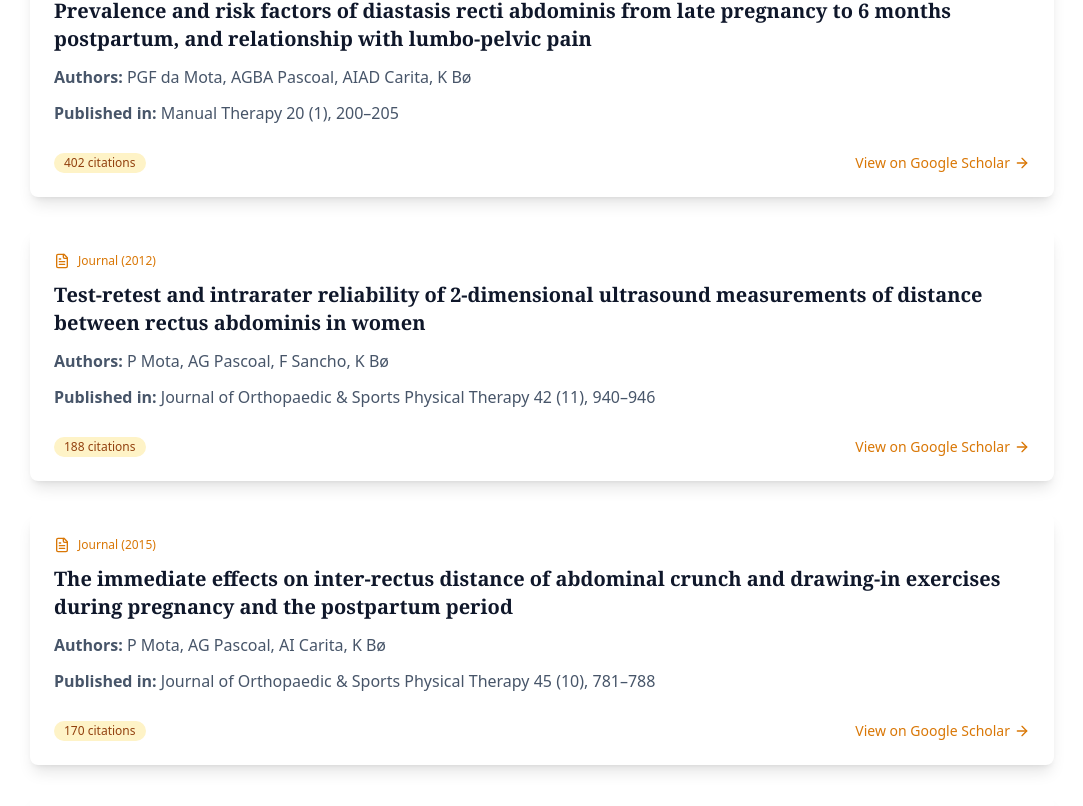
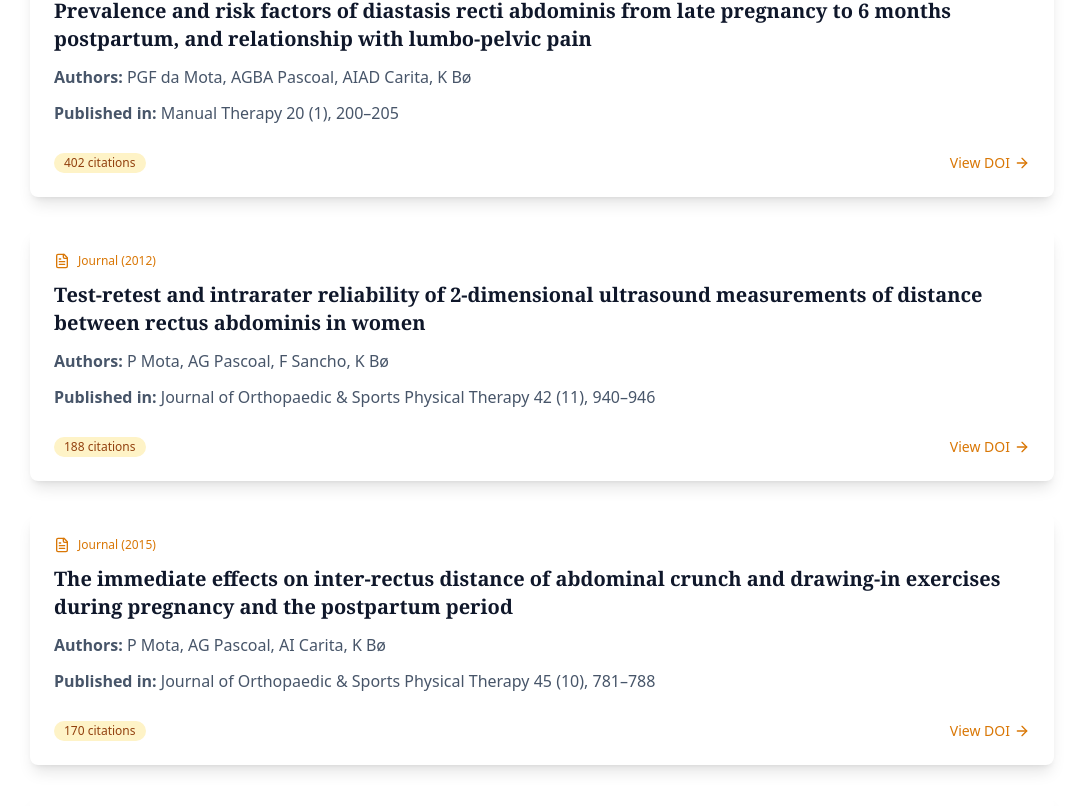
Before and after one commit to rodrigobarona/patricia-mota-webiste, a Next.js app: page /publications in a window 1280 px wide. Shown: the part 754-1560 px from the top of the page, without its empty margins (98-1181 px from the left). Built offline with nearby package versions, Linux system fonts and the light colour scheme; a web font is replaced by a local one.

Commit message:
update DOI refernce and confitional fields

```diff
--- a/app/publications/page.tsx
+++ b/app/publications/page.tsx
@@ -49,7 +49,8 @@ export default function PublicationsPage() {
     "journal": "Manual Therapy 20 (1), 200–205",
     "year": "2015",
     "citationCount": 402,
-    "url": "https://scholar.google.com/citations?view_op=view_citation&hl=es&user=fNJsrScAAAAJ&citation_for_view=fNJsrScAAAAJ:roLk4NBRz8UC",
+    "doi": "10.1016/j.math.2014.09.002",
+    "url": "https://doi.org/10.1016/j.math.2014.09.002",
     "type": "journal"
   },
   {
@@ -59,7 +60,8 @@ export default function PublicationsPage() {
     "journal": "Journal of Orthopaedic & Sports Physical Therapy 42 (11), 940–946",
     "year": "2012",
     "citationCount": 188,
-    "url": "https://scholar.google.com/scholar?oi=bibs&hl=es&cites=16620520675008830084",
+    "doi": "10.2519/jospt.2012.4115",
+    "url": "https://doi.org/10.2519/jospt.2012.4115",
     "type": "journal"
   },
   {
@@ -69,7 +71,8 @@ export default function PublicationsPage() {
     "journal": "Journal of Orthopaedic & Sports Physical Therapy 45 (10), 781–788",
     "year": "2015",
     "citationCount": 170,
-    "url": "https://scholar.google.com/scholar?oi=bibs&hl=es&cites=6243102162296243395",
+    "doi": "10.2519/jospt.2015.5459",
+    "url": "https://doi.org/10.2519/jospt.2015.5459",
     "type": "journal"
   },
   {
@@ -79,7 +82,8 @@ export default function PublicationsPage() {
     "journal": "Manual Therapy 18 (4), 294–298",
     "year": "2013",
     "citationCount": 158,
-    "url": "https://scholar.google.com/scholar?oi=bibs&hl=es&cites=2318598787891715822",
+    "doi": "10.1016/j.math.2012.10.013",
+    "url": "https://doi.org/10.1016/j.math.2012.10.013",
     "type": "journal"
   },
   {
@@ -89,7 +93,8 @@ export default function PublicationsPage() {
     "journal": "Physiotherapy 100 (4), 344–348",
     "year": "2014",
     "citationCount": 152,
-    "url": "https://scholar.google.com/scholar?oi=bibs&hl=es&cites=17782459121054432690",
+    "doi": "10.1016/j.physio.2013.11.006",
+    "url": "https://doi.org/10.1016/j.physio.2013.11.006",
     "type": "journal"
   },
   {
@@ -99,7 +104,8 @@ export default function PublicationsPage() {
     "journal": "Physiotherapy 101 (3), 286–291",
     "year": "2015",
     "citationCount": 151,
-    "url": "https://scholar.google.com/scholar?oi=bibs&hl=es&cites=252083268315713554",
+    "doi": "10.1016/j.physio.2015.04.004",
+    "url": "https://doi.org/10.1016/j.physio.2015.04.004",
     "type": "journal"
   },
   {
@@ -109,7 +115,8 @@ export default function PublicationsPage() {
     "journal": "Musculoskeletal Science and Practice 35, 34–37",
     "year": "2018",
     "citationCount": 126,
-    "url": "https://scholar.google.com/scholar?oi=bibs&hl=es&cites=2431985006401479992",
+    "doi": "10.1016/j.msksp.2018.02.004",
+    "url": "https://doi.org/10.1016/j.msksp.2018.02.004",
     "type": "journal"
   },
   {
@@ -119,7 +126,8 @@ export default function PublicationsPage() {
     "journal": "Current Women's Health Reviews 11 (1), 59–67",
     "year": "2015",
     "citationCount": 55,
-    "url": "https://scholar.google.com/scholar?oi=bibs&hl=es&cites=14890122415070944432",
+    "doi": "10.2174/1573403X11511010059",
+    "url": "https://doi.org/10.2174/1573403X11511010059",
     "type": "journal"
   },
   {
@@ -129,7 +137,8 @@ export default function PublicationsPage() {
     "journal": "Obstetrics & Gynecology 137 (2), 376",
     "year": "2021",
     "citationCount": 33,
-    "url": "https://scholar.google.com/scholar?oi=bibs&hl=es&cites=8814812830936185119",
+    "doi": "10.1097/AOG.0000000000004267",
+    "url": "https://doi.org/10.1097/AOG.0000000000004267",
     "type": "journal"
   },
   {
@@ -139,7 +148,8 @@ export default function PublicationsPage() {
     "journal": "Journal of Biomechanics 46 (1), 129–136",
     "year": "2013",
     "citationCount": 20,
-    "url": "https://scholar.google.com/scholar?oi=bibs&hl=es&cites=11736704531873142931",
+    "doi": "10.1016/j.jbiomech.2012.10.041",
+    "url": "https://doi.org/10.1016/j.jbiomech.2012.10.041",
     "type": "journal"
   },
    {
@@ -149,7 +159,8 @@ export default function PublicationsPage() {
     "journal": "Insights into Imaging 14 (1), 92",
     "year": "2023",
     "citationCount": 12,
-    "url": "https://scholar.google.com/scholar?oi=bibs&hl=es&cites=5990545990762364242",
+    "doi": "10.1186/s13244-023-01443-4",
+    "url": "https://doi.org/10.1186/s13244-023-01443-4",
     "type": "journal"
   },
   {
@@ -159,7 +170,8 @@ export default function PublicationsPage() {
     "journal": "Women's Health and Biomechanics: Where Medicine and Engineering Meet, 121–132",
     "year": "2018",
     "citationCount": 12,
-    "url": "https://scholar.google.com/scholar?oi=bibs&hl=es&cites=7136265399277573817",
+    "doi": "10.1007/978-3-319-71574-2_10",
+    "url": "https://doi.org/10.1007/978-3-319-71574-2_10",
     "type": "book"
   },
   {
@@ -169,7 +181,8 @@ export default function PublicationsPage() {
     "journal": "Physiotherapy 101, e1050–e1051",
     "year": "2015",
     "citationCount": 10,
-    "url": "https://scholar.google.com/scholar?oi=bibs&hl=es&cites=8513164834251333481",
+    "doi": "10.1016/j.physio.2015.03.1928",
+    "url": "https://doi.org/10.1016/j.physio.2015.03.1928",
     "type": "journal"
   },
   {
@@ -179,7 +192,8 @@ export default function PublicationsPage() {
     "journal": "International Urogynecology Journal 34 (9), 1997–2005",
     "year": "2023",
     "citationCount": 6,
-    "url": "https://scholar.google.com/scholar?oi=bibs&hl=es&cites=6878284230454888170",
+    "doi": "10.1007/s00192-023-05526-0",
+    "url": "https://doi.org/10.1007/s00192-023-05526-0",
     "type": "journal"
   },
   {
@@ -189,7 +203,8 @@ export default function PublicationsPage() {
     "journal": "Exercise and Physical Activity During Pregnancy and Postpartum: Evidence …",
     "year": "2022",
     "citationCount": 4,
-    "url": "https://scholar.google.com/scholar?oi=bibs&hl=es&cites=8969841596613253544",
+    "doi": "10.1007/978-3-319-91032-1_10",
+    "url": "https://doi.org/10.1007/978-3-319-91032-1_10",
     "type": "book"
   },
   {
@@ -199,6 +214,7 @@ export default function PublicationsPage() {
     "journal": "Journal of Biomechanics 45, S493",
     "year": "2012",
     "citationCount": 4,
+    "doi": "",
     "url": "https://scholar.google.com/scholar?oi=bibs&hl=es&cites=14430390167188541743",
     "type": "journal"
   },
@@ -209,7 +225,8 @@ export default function PublicationsPage() {
     "journal": "Neurourology and Urodynamics 42 (5), 1162–1168",
     "year": "2023",
     "citationCount": 2,
-    "url": "https://scholar.google.com/scholar?oi=bibs&hl=es&cites=14029325962613597330",
+    "doi": "10.1002/nau.25180",
+    "url": "https://doi.org/10.1002/nau.25180",
     "type": "journal"
   },
   {
@@ -219,17 +236,19 @@ export default function PublicationsPage() {
     "journal": "International Society of Biomechanics XXIII Congress, 3–7",
     "year": "2011",
     "citationCount": 2,
+    "doi": "",
     "url": "https://scholar.google.com/scholar?oi=bibs&hl=es&cites=17166153426739146416",
     "type": "conference"
   },
   {
     "id": "19",
-    "title": "On “The impact of hypopressive abdominal exercise on Linea Alba morphology in women who are postpartum: a short-term cross-sectional study.” Arranz-Martín B, Navarro-Brazález B …",
+    "title": "On “The impact of hypopressive abdominal exercise on Linea Alba morphology in women who are postpartum: a short-term cross-sectional study.”",
     "authors": "P Mota, NM Theodorsen, S Gluppe, K Bø",
     "journal": "Physical Therapy 103 (4), pzad018",
     "year": "2023",
     "citationCount": 1,
-    "url": "https://scholar.google.com/scholar?oi=bibs&hl=es&cites=10574981612621997824",
+    "doi": "10.1093/ptj/pzad018",
+    "url": "https://doi.org/10.1093/ptj/pzad018",
     "type": "journal"
   },
   {
@@ -239,6 +258,7 @@ export default function PublicationsPage() {
     "journal": "Instituto Politécnico de Santarém",
     "year": "2020",
     "citationCount": 1,
+    "doi": "",
     "url": "https://scholar.google.com/scholar?oi=bibs&hl=es&cites=16773139142481104961",
     "type": "book"
   },
@@ -249,27 +269,30 @@ export default function PublicationsPage() {
     "journal": "Journal of Biomechanics 45, S460",
     "year": "2012",
     "citationCount": 1,
-    "url": "https://scholar.google.com/scholar?oi=bibs&hl=es&cites=1044497119337901590",
+    "doi": "10.1016/S0021-9290(12)70461-X",
+    "url": "https://doi.org/10.1016/S0021-9290(12)70461-X",
     "type": "journal"
   },
   {
     "id": "22",
     "title": "Alterations of the abdominal wall during pregnancy",
     "authors": "P Mota",
-    "journal": "Post-maternity Body Changes: Obstetric Fundamentals and Surgical Reshaping …",
+    "journal": "Post-maternity Body Changes: Obstetric Fundamentals and Surgical Reshaping",
     "year": "2023",
     "citationCount": 0,
-    "url": "https://scholar.google.com/citations?view_op=view_citation&hl=es&user=fNJsrScAAAAJ&cstart=20&citation_for_view=fNJsrScAAAAJ:ULOm3_A8WrAC",
+    "doi": "",
+    "url": "https://scholar.google.com/scholar?oi=bibs&hl=es&cites=ULOm3_A8WrAC",
     "type": "book"
   },
   {
     "id": "23",
     "title": "Guía de Práctica Clínica sobre la Actividad Física durante el Embarazo",
-    "authors": "R Barakat, M Sánchez-Polan, C Silva-Jose, A Uria-Minguito, D Zhang, ...",
+    "authors": "R Barakat, M Sánchez-Polán, C Silva-Jose, A Uria-Minguito, D Zhang, ...",
     "journal": "",
     "year": "2023",
     "citationCount": 0,
-    "url": "https://scholar.google.com/citations?view_op=view_citation&hl=es&user=fNJsrScAAAAJ&cstart=20&citation_for_view=fNJsrScAAAAJ:YOwf2qJgpHMC",
+    "doi": "",
+    "url": "https://scholar.google.com/scholar?oi=bibs&hl=es&cites=YOwf2qJgpHMC",
     "type": "book"
   },
   {
@@ -279,7 +302,8 @@ export default function PublicationsPage() {
     "journal": "",
     "year": "2023",
     "citationCount": 0,
-    "url": "https://scholar.google.com/citations?view_op=view_citation&hl=es&user=fNJsrScAAAAJ&cstart=20&citation_for_view=fNJsrScAAAAJ:4TOpqqG69KYC",
+    "doi": "",
+    "url": "https://scholar.google.com/scholar?oi=bibs&hl=es&cites=4TOpqqG69KYC",
     "type": "conference"
   },
   {
@@ -289,17 +313,19 @@ export default function PublicationsPage() {
     "journal": "",
     "year": "2022",
     "citationCount": 0,
-    "url": "https://scholar.google.com/citations?view_op=view_citation&hl=es&user=fNJsrScAAAAJ&cstart=20&citation_for_view=fNJsrScAAAAJ:M3ejUd6NZC8C",
+    "doi": "",
+    "url": "https://scholar.google.com/scholar?oi=bibs&hl=es&cites=M3ejUd6NZC8C",
     "type": "conference"
   },
   {
     "id": "26",
     "title": "Surface electromyography and three/four-dimension ultrasound assessment of the pelvic floor in women with severe perineal tear",
-    "authors": "M Pinto-Coelho, K Bo, A Henriques, P Mota",
+    "authors": "M Pinto-Coelho, K Bø, A Henriques, P Mota",
     "journal": "",
     "year": "2021",
     "citationCount": 0,
-    "url": "https://scholar.google.com/citations?view_op=view_citation&hl=es&user=fNJsrScAAAAJ&cstart=20&citation_for_view=fNJsrScAAAAJ:_kc_bZDykSQC",
+    "doi": "",
+    "url": "https://scholar.google.com/scholar?oi=bibs&hl=es&cites=_kc_bZDykSQC",
     "type": "journal"
   },
   {
@@ -309,7 +335,8 @@ export default function PublicationsPage() {
     "journal": "Instituto Politécnico de Santarém",
     "year": "2020",
     "citationCount": 0,
-    "url": "https://scholar.google.com/citations?view_op=view_citation&hl=es&user=fNJsrScAAAAJ&cstart=20&citation_for_view=fNJsrScAAAAJ:0EnyYjriUFMC",
+    "doi": "",
+    "url": "https://scholar.google.com/scholar?oi=bibs&hl=es&cites=0EnyYjriUFMC",
     "type": "book"
   },
   {
@@ -319,7 +346,8 @@ export default function PublicationsPage() {
     "journal": "BioMedWomen, 195–198",
     "year": "2016",
     "citationCount": 0,
-    "url": "https://scholar.google.com/citations?view_op=view_citation&hl=es&user=fNJsrScAAAAJ&cstart=20&citation_for_view=fNJsrScAAAAJ:UeHWp8X0CEIC",
+    "doi": "",
+    "url": "https://scholar.google.com/scholar?oi=bibs&hl=es&cites=UeHWp8X0CEIC",
     "type": "conference"
   },
   {
@@ -329,7 +357,8 @@ export default function PublicationsPage() {
     "journal": "PQDT-Global",
     "year": "2014",
     "citationCount": 0,
-    "url": "https://scholar.google.com/citations?view_op=view_citation&hl=es&user=fNJsrScAAAAJ&cstart=20&citation_for_view=fNJsrScAAAAJ:Se3iqnhoufwC",
+    "doi": "",
+    "url": "https://scholar.google.com/scholar?oi=bibs&hl=es&cites=Se3iqnhoufwC",
     "type": "book"
   },
   {
@@ -339,15 +368,17 @@ export default function PublicationsPage() {
     "journal": "Journal of Biomechanics 45, S221",
     "year": "2012",
     "citationCount": 0,
-    "url": "https://scholar.google.com/citations?view_op=view_citation&hl=es&user=fNJsrScAAAAJ&cstart=20&citation_for_view=fNJsrScAAAAJ:MXK_kJrjxJIC",
+    "doi": "",
+    "url": "https://scholar.google.com/scholar?oi=bibs&hl=es&cites=11736704531873142931",
     "type": "journal"
-  },
-          {
+  },{
     "id": "31",
     "title": "Can Drawing in and Abdominal Crunch Exercises narrow the Inter-rectus Distance?",
     "authors": "P Mota; A G Pascoal; A I Carita; K Bø",
     "venue": "International Society of Biomechanics, Glasgow, 2015",
     "year": "2015",
+    "doi": "",
+    "url": "",
     "type": "conference"
   },
   {
@@ -356,6 +387,8 @@ export default function PublicationsPage() {
     "authors": "P Mota; A G Pascoal; A I Carita; K Bø",
     "venue": "XXIV Congress of the International Society of Biomechanics, Natal, 2013",
     "year": "2013",
+    "doi": "",
+    "url": "",
     "type": "conference"
   },
   {
@@ -364,13 +397,18 @@ export default function PublicationsPage() {
     "authors": "A I Carita; P Mota; A G Pascoal",
     "venue": "XX Congresso Anual da Sociedade Portuguesa de Estatística, Porto, 2012",
     "year": "2012",
+    "doi": "",
+    "url": "",
     "type": "conference"
-  },{
+  },
+  {
     "id": "34",
     "title": "Does The Partial Sit-Up Exercise Reduce The Postpartum Inter-Rectus Abdominis Distance?",
     "authors": "A G Pascoal; M F Sancho; P Mota; K Bø",
     "venue": "XXIV Congress of the International Society of Biomechanics, 2013",
     "year": "2013",
+    "doi": "",
+    "url": "",
     "type": "conference"
   }
       ]
@@ -504,32 +542,51 @@ export default function PublicationsPage() {
           {publication.year})
         </span>
       </div>
-                              <h3 className="text-xl font-serif font-bold text-slate-900">{publication.title}</h3>
+
+      <h3 className="text-xl font-serif font-bold text-slate-900">
+        {publication.title}
+      </h3>
+
       <p className="text-slate-600">
         <strong>Authors:</strong> {publication.authors}
       </p>
+
+      {/* Show journal OR venue */}
+      {(publication.journal || publication.venue) && (
         <p className="text-slate-600">
-                                <strong>Published in:</strong> {publication.journal}
+          <strong>Published in:</strong>{" "}
+          {publication.journal ?? publication.venue}
         </p>
+      )}
+
       <div className="flex items-center justify-between pt-4">
-                                <div className="flex items-center gap-2">
+        {/* Only show citations if > 0 */}
+        {publication.citationCount > 0 && (
           <span className="inline-flex items-center rounded-full bg-amber-100 px-2.5 py-0.5 text-xs font-medium text-amber-800">
-                                    {publication.citationCount} citations
+            {publication.citationCount} citation
+            {publication.citationCount > 1 ? "s" : ""}
           </span>
-                                </div>
+        )}
+
+        {/* Link prefers DOI, falls back to Google Scholar URL */}
         <a
-                                  href={publication.url}
+          href={
+            publication.doi
+              ? `https://doi.org/${publication.doi}`
+              : publication.url
+          }
           target="_blank"
           rel="noreferrer"
           className="inline-flex items-center text-sm font-medium text-amber-600 hover:text-amber-800 transition-colors"
         >
-                                  View on Google Scholar
+          View {publication.doi ? "DOI" : "article"}
           <ArrowRight className="ml-1 h-4 w-4" />
         </a>
       </div>
     </div>
   </CardContent>
 </Card>
+
                       ))
                     ) : (
                       // No results
```
Lines whose indentation alone changed are shown as unchanged.
